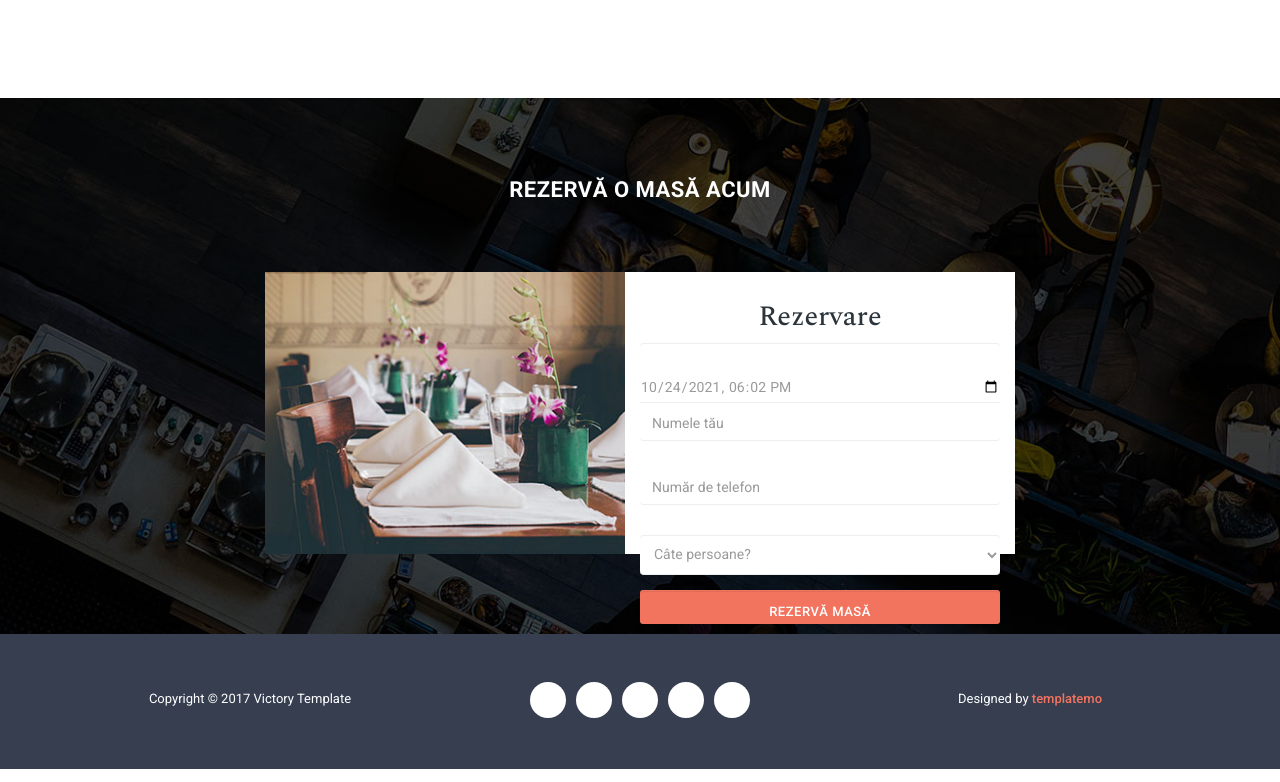
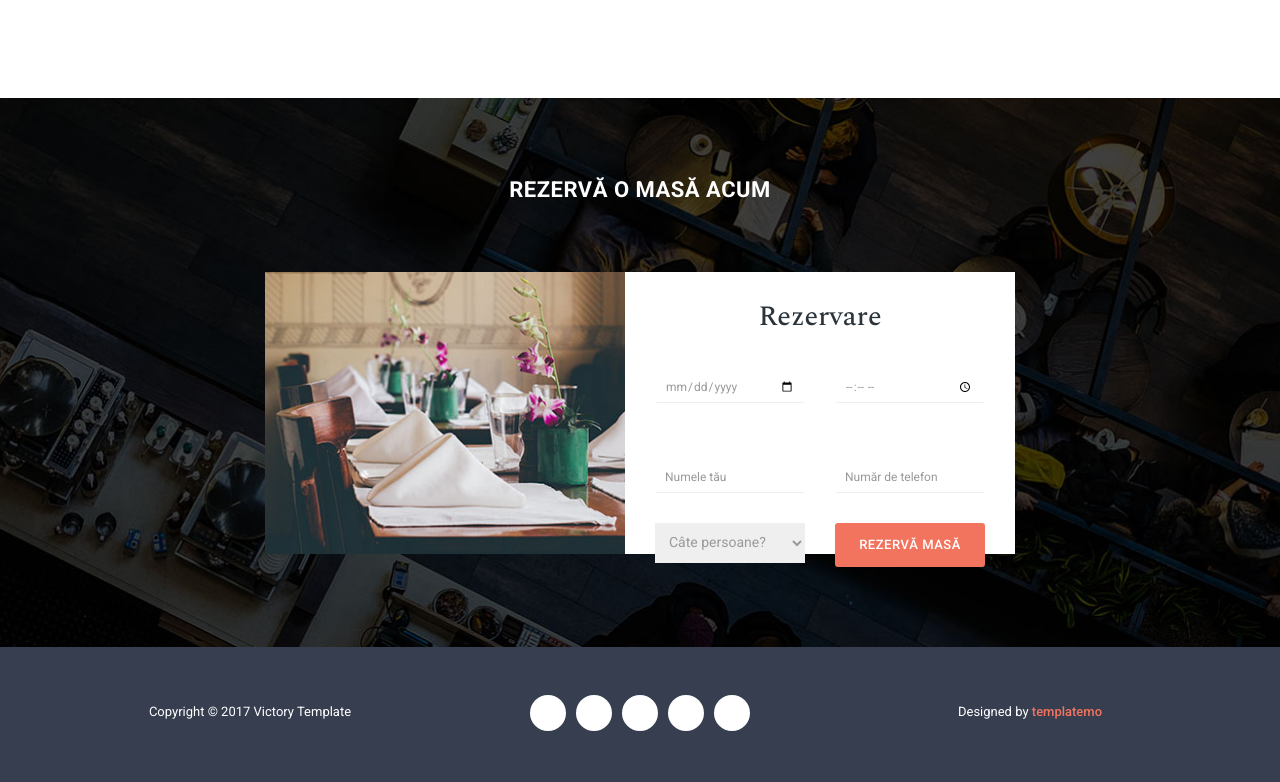
Before and after one commit to Bodo171/RestaurantApp, a React (Create React App) app in the folder restaurantapp/: page /menu in a window 1280 px wide. Shown: the part 2129-2911 px from the top of the page. Built offline with nearby package versions, Linux system fonts and the light colour scheme; a web font is replaced by a local one.

Commit message:
datepciker changes (FE prodigy)

```diff
--- a/restaurantapp/package.json
+++ b/restaurantapp/package.json
@@ -14,7 +14,7 @@
     "@types/react-router-dom": "^5.3.1",
     "jquery": "^3.6.0",
     "react": "^17.0.2",
-    "react-datepicker": "^4.3.0",
+    "react-bootstrap": "^2.1.0",
     "react-dom": "^17.0.2",
     "react-loader-spinner": "^4.0.0",
     "react-router-dom": "^5.3.0",
--- a/restaurantapp/public/css/templatemo-style.css
+++ b/restaurantapp/public/css/templatemo-style.css
@@ -140,7 +140,7 @@ p {
 .navbar-inverse .navbar-toggle:hover, .navbar-inverse .navbar-toggle:focus {
 	background-color: #f2745f;
 }
-bootstrap.min.css:5
+
 .navbar-toggle {
     position: relative;
     float: right;
--- a/restaurantapp/src/component/BookTable.tsx
+++ b/restaurantapp/src/component/BookTable.tsx
@@ -1,7 +1,6 @@
 import React from "react";
 import Service from "../service/Service";
-import TextField from '@mui/material/TextField';
-
+import Row from 'react-bootstrap/Row';
 
 type State = {
     fields: {
@@ -67,6 +66,7 @@ export default class BookTable extends React.Component<{}, State>{
         event.stopPropagation();
 
         let error = this.validateForm();
+
         this.setState({error: error, success: ''});
 
         if (error === ''){
@@ -100,59 +100,41 @@ export default class BookTable extends React.Component<{}, State>{
                             </div>
                         </div>
                         <div className="col-md-4">
-                            <div className="right-info">
+                            <div className="right-info container-fluid">
                                 <h4>Rezervare</h4>
-                                <span style={{color: "red"}}>{this.state.error}</span>
-                                <span style={{color: "green"}}>{this.state.success}</span>
-
-                                <div className="row">
-                                    <form>
-                                        <div className="form-group">
-
-
-                                                    <TextField
-                                                        variant="standard"
-                                                        InputProps={{
-                                                            disableUnderline: true,
-                                                        }}
-                                                        id="dateAndTime"
-                                                        type="datetime-local"
-                                                        name="dateAndTime"
-                                                        className={"form-control"}
-                                                        defaultValue={
-                                                            date.getFullYear() + "-" +
-                                                            ("00" + (date.getMonth() + 1)).slice(-2) + "-" +
-                                                            ("00" + date.getDate()).slice(-2) + "T" +
-
-                                                            ("00" + date.getHours()).slice(-2) + ":" +
-                                                            ("00" + date.getMinutes()).slice(-2)
-                                                        }
-                                                        required
-                                                        onChange={this.setValue}
-                                                    />
-
-
+                                <span style={{ color: "red" }}>{this.state.error}</span>
+                                <span style={{ color: "green" }}>{this.state.success}</span>
+                                <Row className="row form-group ">
+                                    <form className='form-group-sm ' >
+                                      <div className='container-fluid'>
+                                      <Row className='row form-horizontal '>
+                                        <div className="col-sm-6">
+                                            <fieldset>
+                                              <input required type='date' id='day' name='day' className='form-control' onChange={this.setValue}/>
+                                            </fieldset>
                                         </div>
-                                        <div className="form-group">
-
-
-                                                    <input name="name" type="name" className="form-control" id="name"
-                                                           placeholder="Numele tău" onChange={this.setValue} required/>
-
-
-
-
-                                                    <input name="phone" type="phone" className="form-control" id="phone"
-                                                           placeholder="Număr de telefon" onChange={this.setValue}
-                                                           required/>
-
-
+                                        <div className="col-sm-6 ">
+                                            <fieldset>
+                                              <input required type='time' id='hour' name='hour' className='form-control' onChange={this.setValue}/>
+                                            </fieldset>
                                         </div>
-                                        <div className="form-group">
-
-
-                                                    <select required className="person form-control" name='persons'
-                                                            onChange={this.setValue} >
+                                      </Row>
+                                      <Row className='form-horizontal '>
+                                        <div className="col-sm-6">
+                                            <fieldset>
+                                                <input name="name" type="name" className="form-control" id="name" placeholder="Numele tău" onChange={this.setValue} required />
+                                            </fieldset>
+                                        </div>
+                                        <div className="col-sm-6">
+                                            <fieldset>
+                                                <input name="phone" type="phone" className="form-control" id="phone" placeholder="Număr de telefon" onChange={this.setValue} required />
+                                            </fieldset>
+                                        </div>
+                                      </Row>
+                                      <Row className='row form-horizontal'>
+                                        <div className="col-sm-6">
+                                            <fieldset>
+                                                <select required className="person" name='tableSize' onChange={this.setValue}>
                                                     <option value="">Câte persoane?</option>
                                                     <option value="1">1 Persoană</option>
                                                     <option value="2">2 Persoane</option>
@@ -161,18 +143,17 @@ export default class BookTable extends React.Component<{}, State>{
                                                     <option value="5">5 Persoane</option>
                                                     <option value="6">6 Persoane</option>
                                                 </select>
-
+                                            </fieldset>
 
                                         </div>
-                                        <div className="form-group">
 
-                                                <button disabled={this.state.sending} type="submit" id="form-submit"
-                                                        className="btn form-control" onClick={this.onSubmit}>Rezervă masă
-                                                </button>
-
+                                        <div className="col-sm-6">
+                                            <button disabled={this.state.sending} type="submit" id="form-submit" className="btn" onClick={this.onSubmit}>Rezervă masă</button>
+                                        </div>
+                                      </Row>
                                       </div>
                                     </form>
-                                </div>
+                                </Row>
                             </div>
                         </div>
                     </div>
```
Also changed, not shown: 1 other file (tests, documents, lock files or other folders). Lines whose indentation alone changed are shown as unchanged.
